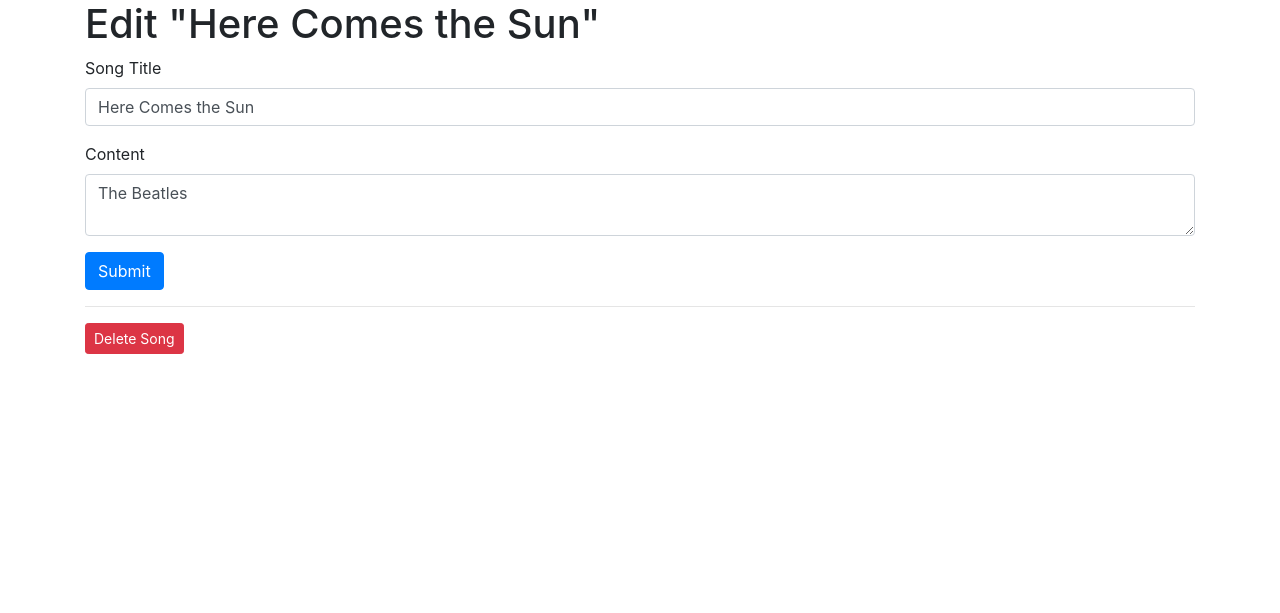
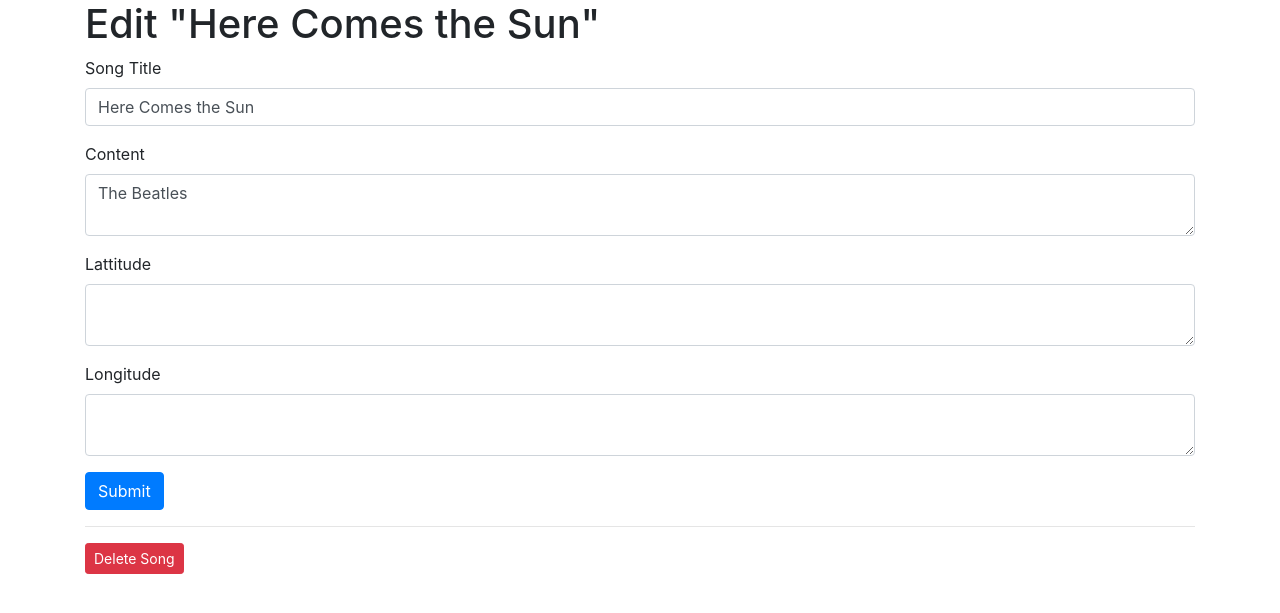
Before and after one commit to emmeline2/MusicMap, a Flask app: page /1/edit in a window 1280 px wide. Shown: the part 56-669 px from the top of the page. Run offline with Flask 2, Linux system fonts and the light colour scheme; data comes from the database, SQL or seed files in the repository; both versions use the stored data as it was after the commit; some libraries are stand-ins or nearby versions.

Commit message:
can add new songs?

```diff
--- a/app.py
+++ b/app.py
@@ -44,11 +44,13 @@
     if request.method == 'POST':
         title = request.form['title']
         content = request.form['content']
+        lat = request.form['lat']
+        lon = request.form['lon']
     if not title:
         flash('Title is required!')
     else:
         conn = get_db_connection()
-        conn.execute('INSERT INTO posts (title,content) VALUES (?,?)', (title, content))
+        conn.execute('INSERT INTO posts (title,content, lat, lon) VALUES (?,?, ?,?)', (title, content, lat, lon))
         conn.commit()
         conn.close()
         return redirect(url_for('index'))
@@ -60,14 +62,16 @@
     if request.method == 'POST':
         title = request.form['title']
         content = request.form['content']
+        lat = request.form['lat']
+        lon = request.form['lon']
 
         if not title:
             flash('Title is required!')
         else:
             conn = get_db_connection()
-            conn.execute('UPDATE posts SET title = ?, content = ?'
+            conn.execute('UPDATE posts SET title = ?, content = ?, lat = ?, lon = ?'
             ' WHERE id = ?',
-            (title, content, id))
+            (title, content, lat, lon, id))
             conn.commit()
             conn.close()
             return redirect(url_for('index'))
--- a/templates/edit.html
+++ b/templates/edit.html
@@ -17,6 +17,21 @@
         <textarea name="content" placeholder="Song content"
                   class="form-control">{{ request.form['content'] or post['content'] }}</textarea>
     </div>
+
+    <div class="form-group">
+        <label for="lat">Lattitude</label>
+        <textarea name="lat" placeholder="ex: 34"
+                  class="form-control">{{ request.form['lat'] }}
+        </textarea>
+    </div>
+
+    <div class="form-group">
+        <label for="lon">Longitude</label>
+        <textarea name="lon" placeholder="ex: -12"
+                  class="form-control">{{ request.form['lon'] }}
+        </textarea>
+    </div>
+
     <div class="form-group">
         <button type="submit" class="btn btn-primary">Submit</button>
     </div>
```
Also changed, not shown: database.db.
